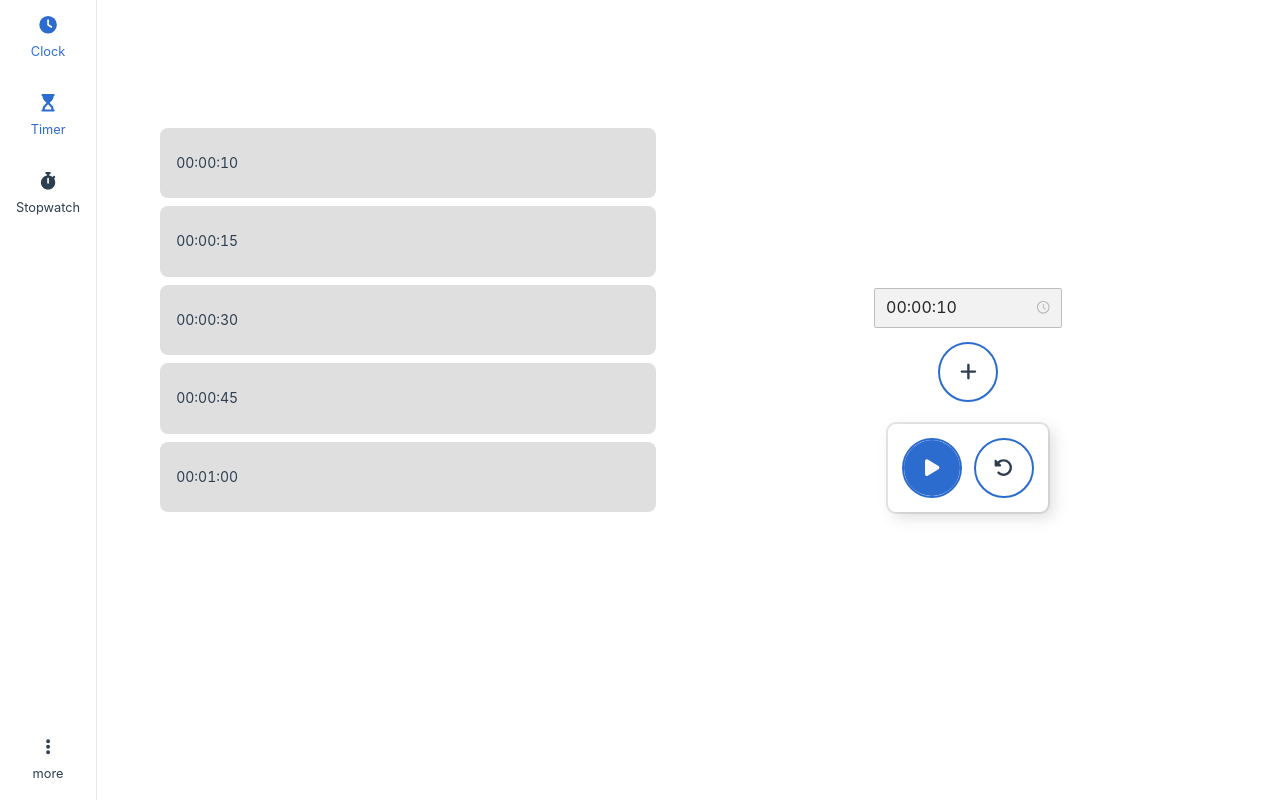
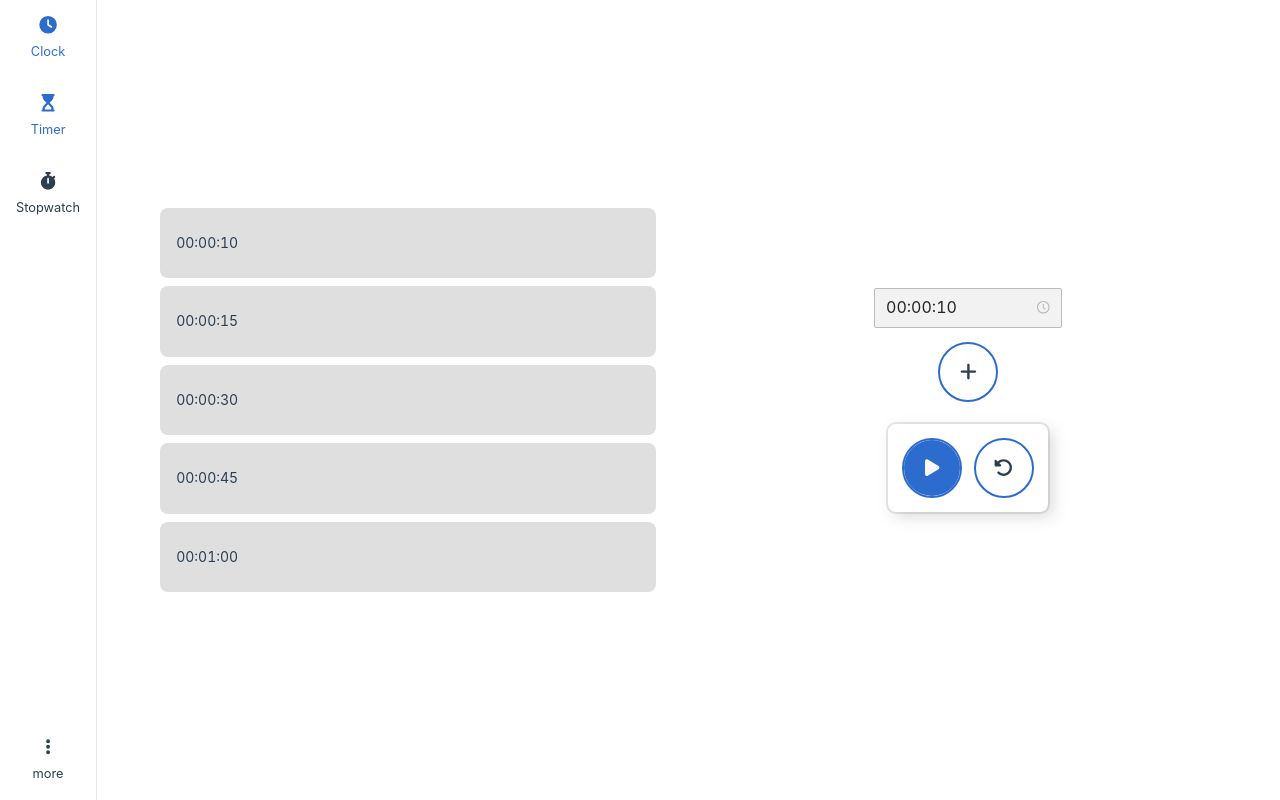
Before and after one commit to Klrfl/TellTime, a Vue app: page /timer in a window 1280 px wide. Built offline with nearby package versions, Linux system fonts and the light colour scheme.

Commit message:
move styles to style.css

```diff
--- a/src/layouts/MainLayout.vue
+++ b/src/layouts/MainLayout.vue
@@ -39,12 +39,6 @@
   flex: 2 1 0;
 }
 
-.list-container {
-  margin: 0;
-  padding: 0;
-  list-style: none;
-}
-
 @media screen and (min-width: 50em) {
   .wrapper {
     flex-direction: row;
@@ -52,9 +46,8 @@
 
   .container--side-content {
     order: -1;
-    max-height: 100vh;
+    max-height: unset;
     flex: 1 1 0;
-    align-items: center;
   }
 }
 </style>
--- a/src/styles.css
+++ b/src/styles.css
@@ -161,8 +161,21 @@
 }
 
 .list-container {
+  margin: 0;
+  padding: 0;
+  list-style: none;
+
   width: 100%;
-  padding-block-end: 10rem;
+  min-height: 100%;
+
+  display: flex;
+  flex-direction: column;
+  justify-content: center;
+  gap: 0.5rem;
+}
+
+.list-container:nth-child(2) {
+  margin-block-end: 10rem;
 }
 
 @media screen and (min-width: 50em) {
--- a/src/views/StopwatchView.vue
+++ b/src/views/StopwatchView.vue
@@ -128,9 +128,7 @@ function lap() {
 }
 
 .laptimes-container {
-  display: flex;
   flex-direction: column-reverse;
-  gap: 0.5rem;
 }
 
 .no-laptime {
--- a/src/views/TimerView.vue
+++ b/src/views/TimerView.vue
@@ -80,12 +80,3 @@ function deleteTargetTime(targetTimeId) {
   targetTimes.value.splice(targetTimes.value.indexOf(found), 1);
 }
 </script>
-
-<style>
-.target-time-container {
-  display: flex;
-  flex-direction: column;
-  justify-content: center;
-  gap: 0.5rem;
-}
-</style>
```
